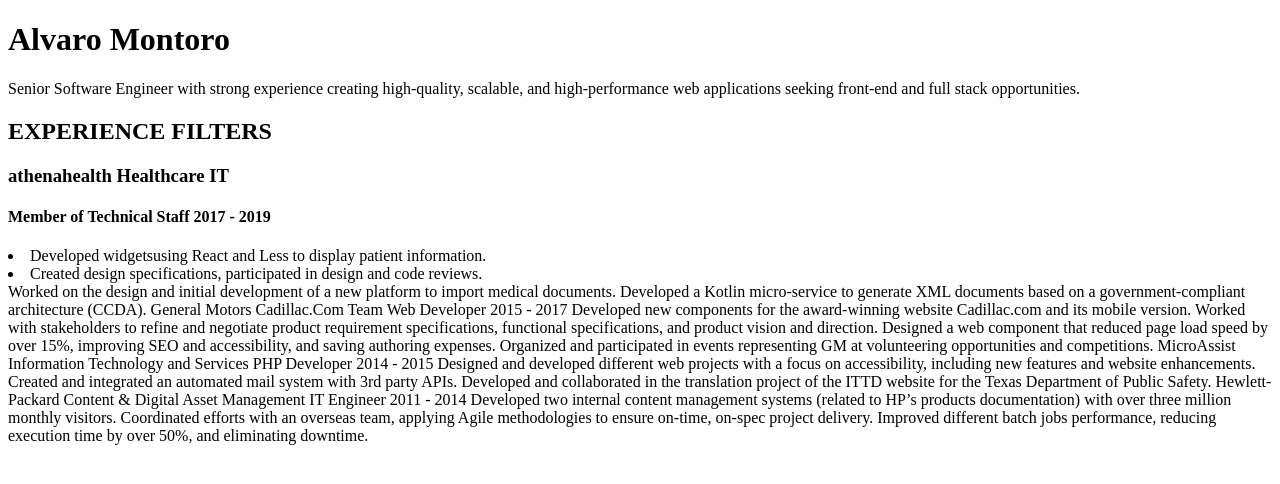
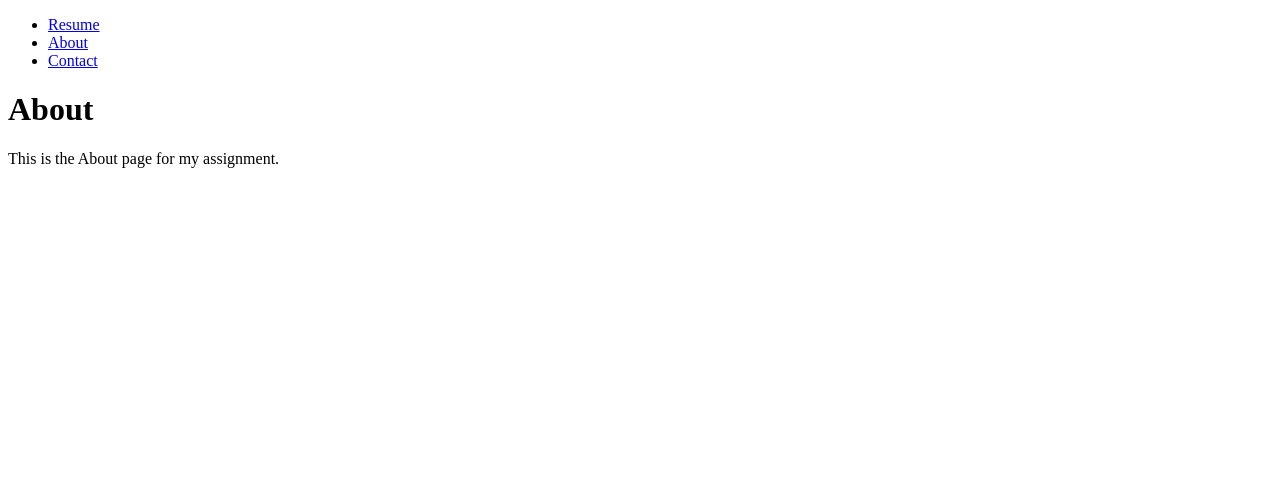
Before and after one commit to Catman15207/Kyra-s-Champions, a React (Create React App) app: page /about in a window 1280 px wide. Shown: the top 484 px of the page. Built offline with nearby package versions, Linux system fonts and the light colour scheme.

Commit message:
Add routing with Resume, About, Contact pages

```diff
--- a/package.json
+++ b/package.json
@@ -7,10 +7,11 @@
   "dependencies": {
     "react": "18.2.0",
     "react-dom": "18.2.0",
-    "react-scripts": "4.0.0"
+    "react-router-dom": "^7.9.4",
+    "react-scripts": "^5.0.1"
   },
   "devDependencies": {
-    "@babel/runtime": "7.13.8",
+    "@babel/runtime": "^7.28.4",
     "typescript": "3.2.1"
   },
   "scripts": {
--- a/src/App.js
+++ b/src/App.js
@@ -1,6 +1,19 @@
 import "./styles.css";
+import { BrowserRouter, Routes, Route } from "react-router-dom";
+import Navigation from "./components/Navigation";
 import Resume from "./pages/Resume";
+import About from "./pages/About";
+import Contact from "./pages/Contact";
 
 export default function App() {
-  return <Resume />;
+  return (
+    <BrowserRouter>
+      <Navigation />
+      <Routes>
+        <Route path="/" element={<Resume />} />
+        <Route path="/about" element={<About />} />
+        <Route path="/contact" element={<Contact />} />
+      </Routes>
+    </BrowserRouter>
+  );
 }
--- /dev/null
+++ b/src/components/Navigation.js
@@ -0,0 +1,19 @@
+import { Link } from "react-router-dom";
+
+export default function Navigation() {
+  return (
+    <nav>
+      <ul>
+        <li>
+          <Link to="/">Resume</Link>
+        </li>
+        <li>
+          <Link to="/about">About</Link>
+        </li>
+        <li>
+          <Link to="/contact">Contact</Link>
+        </li>
+      </ul>
+    </nav>
+  );
+}
--- /dev/null
+++ b/src/pages/About.js
@@ -0,0 +1,8 @@
+export default function About() {
+  return (
+    <div>
+      <h1>About</h1>
+      <p>This is the About page for my assignment.</p>
+    </div>
+  );
+}
--- /dev/null
+++ b/src/pages/Contact.js
@@ -0,0 +1,8 @@
+export default function Contact() {
+  return (
+    <div>
+      <h1>Contact</h1>
+      <p>You can reach me at: email@example.com</p>
+    </div>
+  );
+}
```
Also changed, not shown: 1 other file (tests, documents, lock files or other folders).
